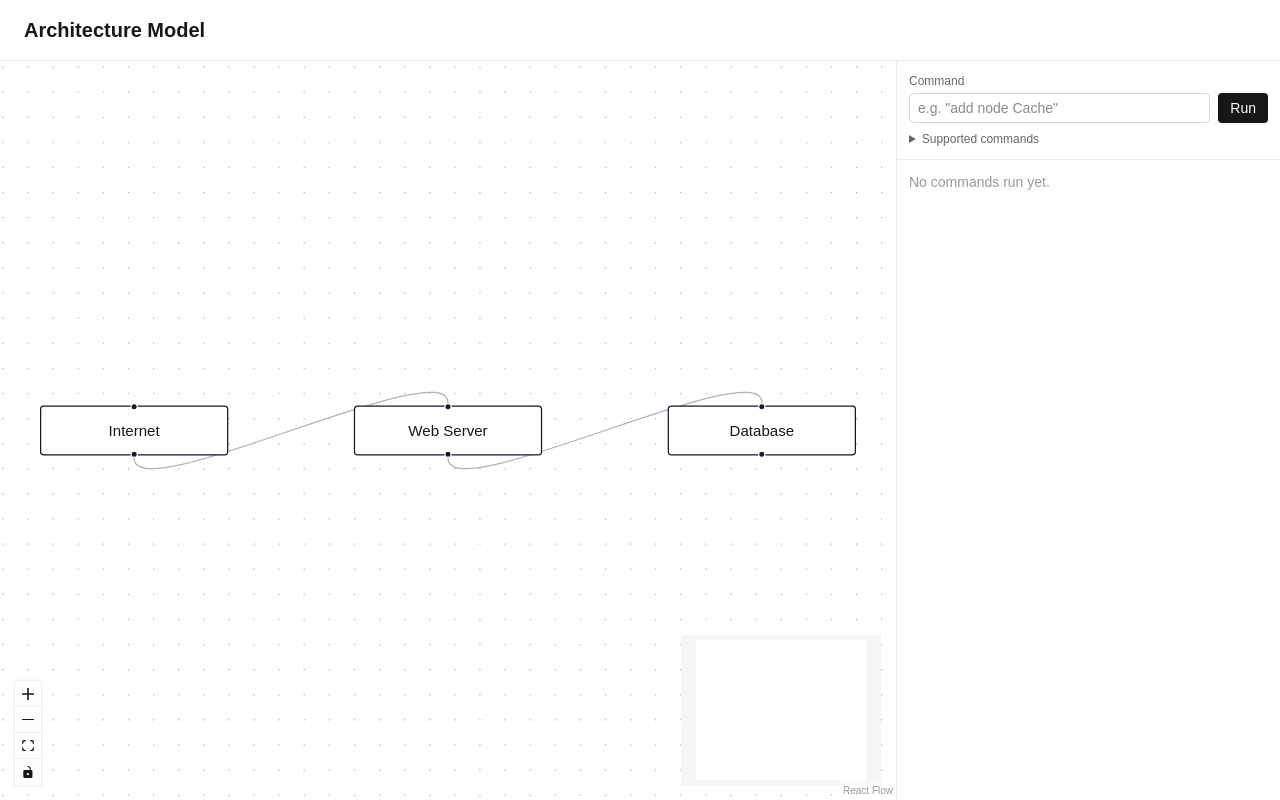
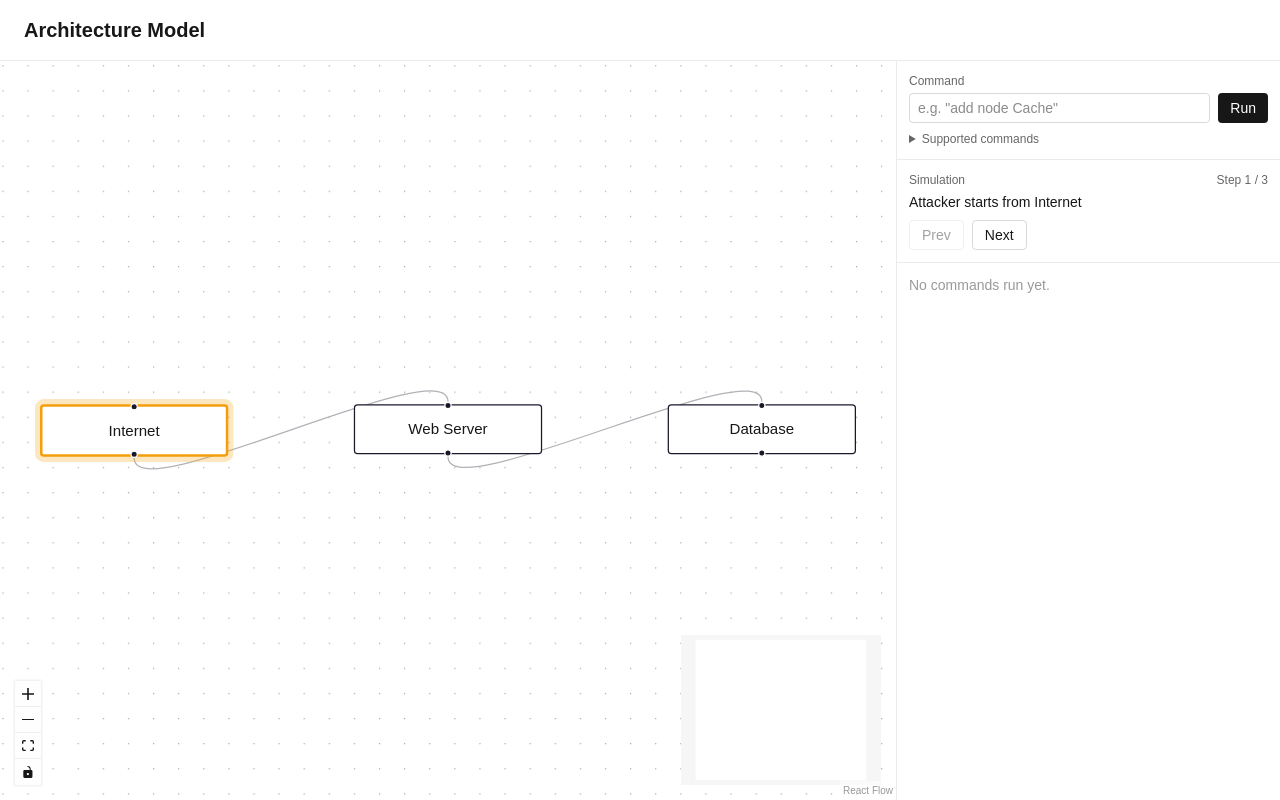
Before and after one commit to jgyy/architect-model, a Next.js app: page / in a window 1280 px wide. Built offline with nearby package versions, Linux system fonts and the light colour scheme.

Commit message:
feat: Step 3 Simulation exploration attacker xxx

```diff
--- a/src/app/page.tsx
+++ b/src/app/page.tsx
@@ -1,5 +1,6 @@
 import { ArchitectureWorkspace } from "@/components/architecture-workspace";
 import { exampleArchitecture } from "@/data/example-architecture";
+import { exampleSimulationTrace } from "@/data/example-simulation";
 
 export default function Home() {
   return (
@@ -8,7 +9,10 @@ export default function Home() {
         <h1 className="text-xl font-semibold">Architecture Model</h1>
       </header>
       <div className="min-h-0 flex-1">
-        <ArchitectureWorkspace initialArchitecture={exampleArchitecture} />
+        <ArchitectureWorkspace
+          initialArchitecture={exampleArchitecture}
+          simulationTrace={exampleSimulationTrace}
+        />
       </div>
     </div>
   );
--- a/src/components/architecture-canvas.tsx
+++ b/src/components/architecture-canvas.tsx
@@ -7,11 +7,28 @@ import type { Architecture } from "@/types/architecture";
 
 type ArchitectureCanvasProps = {
   architecture: Architecture;
+  highlightedNodeId?: string;
 };
 
-export function ArchitectureCanvas({ architecture }: ArchitectureCanvasProps) {
+const HIGHLIGHT_STYLE = {
+  border: "2px solid #f59e0b",
+  boxShadow: "0 0 0 4px rgba(245, 158, 11, 0.25)",
+};
+
+export function ArchitectureCanvas({
+  architecture,
+  highlightedNodeId,
+}: ArchitectureCanvasProps) {
+  const nodes = highlightedNodeId
+    ? architecture.nodes.map((node) =>
+        node.id === highlightedNodeId
+          ? { ...node, style: { ...node.style, ...HIGHLIGHT_STYLE } }
+          : node,
+      )
+    : architecture.nodes;
+
   return (
-    <ReactFlow nodes={architecture.nodes} edges={architecture.edges} fitView>
+    <ReactFlow nodes={nodes} edges={architecture.edges} fitView>
       <Background />
       <Controls />
       <MiniMap />
--- a/src/components/architecture-workspace.tsx
+++ b/src/components/architecture-workspace.tsx
@@ -3,8 +3,11 @@
 import { useRef, useState } from "react";
 
 import { ArchitectureCanvas } from "@/components/architecture-canvas";
+import { SimulationPanel } from "@/components/simulation-panel";
 import { parseCommand } from "@/lib/architecture-commands";
+import { clampStepIndex, resolveStepNode } from "@/lib/simulation";
 import type { Architecture } from "@/types/architecture";
+import type { SimulationTrace } from "@/types/simulation";
 
 type LogEntry = {
   id: number;
@@ -22,15 +25,27 @@ const SUPPORTED_COMMANDS = [
 
 type ArchitectureWorkspaceProps = {
   initialArchitecture: Architecture;
+  simulationTrace?: SimulationTrace;
 };
 
 export function ArchitectureWorkspace({
   initialArchitecture,
+  simulationTrace = [],
 }: ArchitectureWorkspaceProps) {
   const [architecture, setArchitecture] = useState(initialArchitecture);
   const [input, setInput] = useState("");
   const [log, setLog] = useState<LogEntry[]>([]);
   const nextLogId = useRef(1);
+  const [currentStepIndex, setCurrentStepIndex] = useState(0);
+
+  const currentStep = simulationTrace[currentStepIndex];
+  const highlightedNodeId = currentStep
+    ? resolveStepNode(currentStep, architecture)?.id
+    : undefined;
+
+  function handleStepChange(index: number) {
+    setCurrentStepIndex(clampStepIndex(index, simulationTrace.length));
+  }
 
   function handleSubmit(event: React.FormEvent<HTMLFormElement>) {
     event.preventDefault();
@@ -51,7 +66,10 @@ export function ArchitectureWorkspace({
   return (
     <div className="flex h-full w-full">
       <div className="min-w-0 flex-1">
-        <ArchitectureCanvas architecture={architecture} />
+        <ArchitectureCanvas
+          architecture={architecture}
+          highlightedNodeId={highlightedNodeId}
+        />
       </div>
       <aside className="flex w-96 flex-col border-l border-black/[.08] dark:border-white/[.145]">
         <form onSubmit={handleSubmit} className="border-b border-black/[.08] p-3 dark:border-white/[.145]">
@@ -83,6 +101,14 @@ export function ArchitectureWorkspace({
             </ul>
           </details>
         </form>
+        {simulationTrace.length > 0 && (
+          <SimulationPanel
+            trace={simulationTrace}
+            architecture={architecture}
+            currentStepIndex={currentStepIndex}
+            onStepChange={handleStepChange}
+          />
+        )}
         <ul className="flex-1 space-y-2 overflow-y-auto p-3 text-sm">
           {log.length === 0 && (
             <li className="text-black/40 dark:text-white/40">
--- /dev/null
+++ b/src/components/simulation-panel.tsx
@@ -0,0 +1,61 @@
+"use client";
+
+import { resolveStepNode } from "@/lib/simulation";
+import type { Architecture } from "@/types/architecture";
+import type { SimulationTrace } from "@/types/simulation";
+
+type SimulationPanelProps = {
+  trace: SimulationTrace;
+  architecture: Architecture;
+  currentStepIndex: number;
+  onStepChange: (index: number) => void;
+};
+
+export function SimulationPanel({
+  trace,
+  architecture,
+  currentStepIndex,
+  onStepChange,
+}: SimulationPanelProps) {
+  if (trace.length === 0) return null;
+
+  const step = trace[currentStepIndex];
+  const node = resolveStepNode(step, architecture);
+
+  return (
+    <div className="border-b border-black/[.08] p-3 dark:border-white/[.145]">
+      <div className="flex items-center justify-between">
+        <span className="text-xs font-medium text-black/60 dark:text-white/60">
+          Simulation
+        </span>
+        <span className="text-xs text-black/60 dark:text-white/60">
+          Step {currentStepIndex + 1} / {trace.length}
+        </span>
+      </div>
+      <p className="mt-1 text-sm">{step.description}</p>
+      {!node && (
+        <p className="mt-1 text-xs text-red-600 dark:text-red-400">
+          (node no longer in architecture)
+        </p>
+      )}
+      <div className="mt-2 flex gap-2">
+        <button
+          type="button"
+          onClick={() => onStepChange(currentStepIndex - 1)}
+          disabled={currentStepIndex === 0}
+          className="rounded border border-black/[.15] px-3 py-1 text-sm disabled:opacity-40 dark:border-white/[.2]"
+        >
+          Prev
+        </button>
+        <button
+          type="button"
+          onClick={() => onStepChange(currentStepIndex + 1)}
+          disabled={currentStepIndex === trace.length - 1}
+          className="rounded border border-black/[.15] px-3 py-1 text-sm disabled:opacity-40 dark:border-white/[.2]"
+        >
+          Next
+        </button>
+      </div>
+    </div>
+  );
+}
--- /dev/null
+++ b/src/data/example-simulation.ts
@@ -0,0 +1,19 @@
+import type { SimulationTrace } from "@/types/simulation";
+
+export const exampleSimulationTrace: SimulationTrace = [
+  {
+    step: 1,
+    nodeId: "node-internet",
+    description: "Attacker starts from Internet",
+  },
+  {
+    step: 2,
+    nodeId: "node-web-server",
+    description: "Attacker reaches Web Server",
+  },
+  {
+    step: 3,
+    nodeId: "node-database",
+    description: "Attacker accesses Database",
+  },
+];
--- /dev/null
+++ b/src/lib/simulation.ts
@@ -0,0 +1,13 @@
+import type { Architecture, ArchitectureNode } from "@/types/architecture";
+import type { SimulationStep } from "@/types/simulation";
+
+export function clampStepIndex(index: number, length: number): number {
+    return Math.min(Math.max(index, 0), Math.max(length - 1, 0));
+}
+
+export function resolveStepNode(
+    step: SimulationStep,
+    architecture: Architecture,
+): ArchitectureNode | undefined {
+    return architecture.nodes.find((node) => node.id === step.nodeId);
+}
--- /dev/null
+++ b/src/types/simulation.ts
@@ -0,0 +1,7 @@
+export type SimulationStep = {
+  step: number;
+  nodeId: string;
+  description: string;
+};
+
+export type SimulationTrace = SimulationStep[];
```
Also changed, not shown: 2 other files (tests, documents, lock files or other folders).
